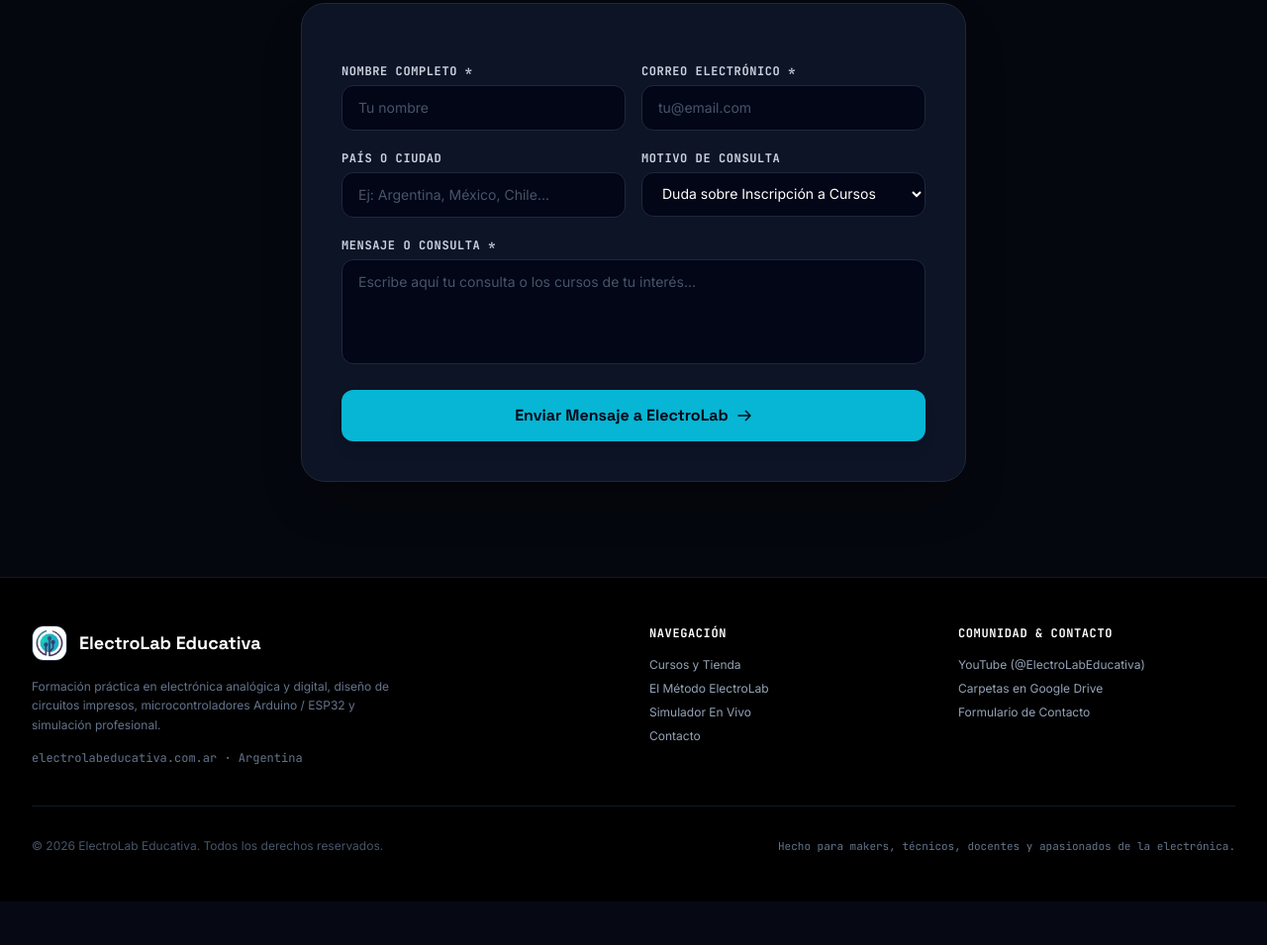
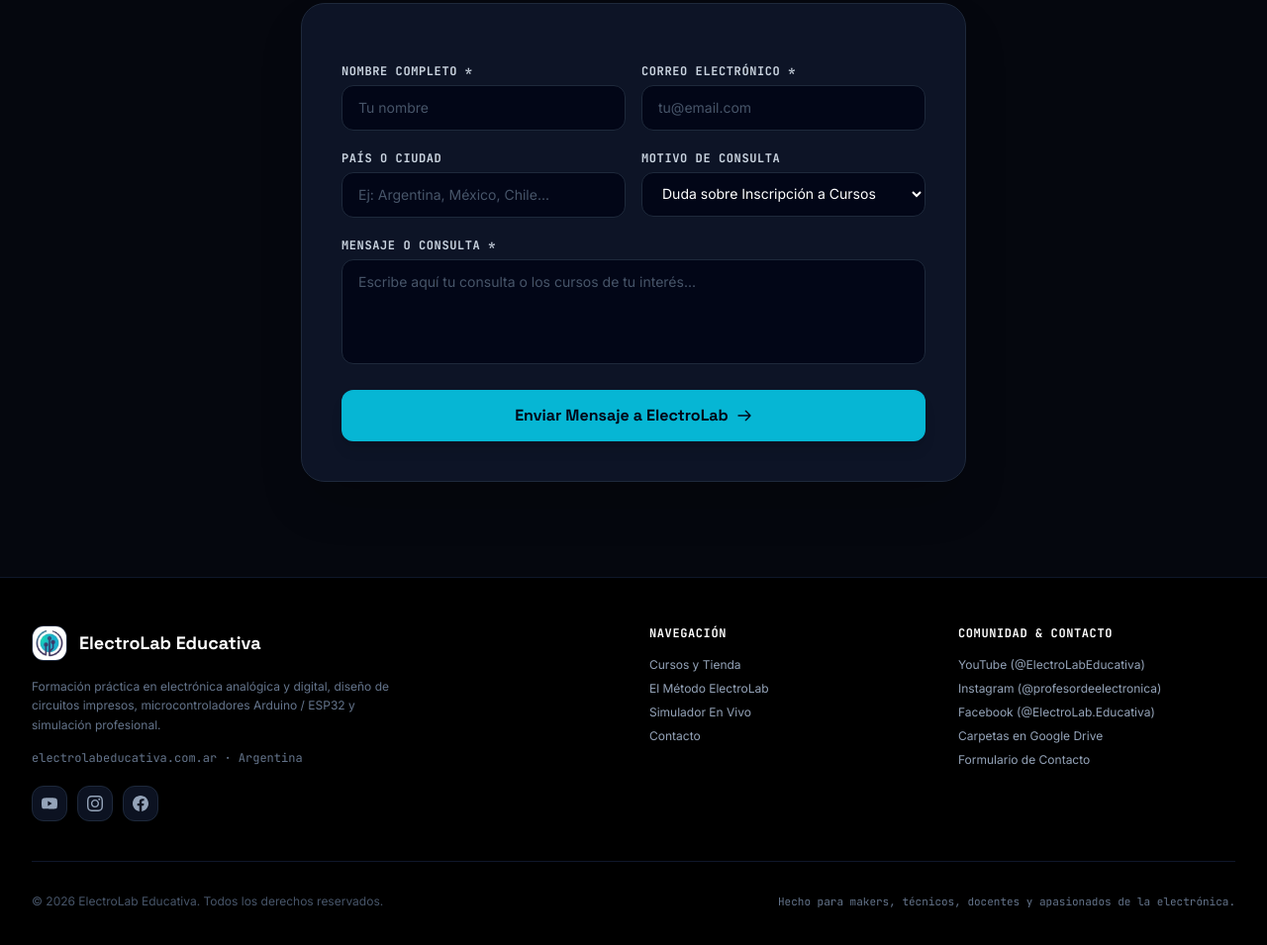
Before and after one commit to argentumcomunicaciones/Web, a plain HTML site: page index.html in a window 1280 px wide. Shown: the part 7520-8475 px from the top of the page at 99% size. Before the commit the page ends 8431 px from the top, so only its background shows below. Drawn offline with nearby package versions, Linux system fonts and the light colour scheme; a script that the page names is missing.

Commit message:
Add files via upload

```diff
--- a/index.html
+++ b/index.html
@@ -729,6 +729,24 @@
           <div class="text-xs text-slate-500 font-mono">
             electrolabeducativa.com.ar · Argentina
           </div>
+          <!-- Redes Sociales Oficiales -->
+          <div class="flex items-center gap-2.5 pt-1">
+            <a href="https://www.youtube.com/@ElectroLabEducativa" target="_blank" rel="noopener noreferrer" class="w-9 h-9 rounded-xl bg-slate-900/80 hover:bg-slate-800 border border-slate-800 hover:border-red-500/50 hover:bg-red-500/10 hover:shadow-[0_0_15px_rgba(239,68,68,0.25)] text-slate-400 hover:text-red-400 flex items-center justify-center transition-all duration-200 group" aria-label="Canal oficial de YouTube de ElectroLab Educativa" title="YouTube: @ElectroLabEducativa">
+              <svg class="w-4 h-4 transition-transform group-hover:scale-110" viewBox="0 0 24 24" fill="currentColor">
+                <path d="M23.498 6.186a3.016 3.016 0 0 0-2.122-2.136C19.505 3.545 12 3.545 12 3.545s-7.505 0-9.377.505A3.017 3.017 0 0 0 .502 6.186C0 8.07 0 12 0 12s0 3.93.502 5.814a3.016 3.016 0 0 0 2.122 2.136c1.871.505 9.376.505 9.376.505s7.505 0 9.377-.505a3.015 3.015 0 0 0 2.122-2.136C24 15.93 24 12 24 12s0-3.93-.502-5.814zM9.545 15.568V8.432L15.818 12l-6.273 3.568z"/>
+              </svg>
+            </a>
+            <a href="https://www.instagram.com/profesordeelectronica/" target="_blank" rel="noopener noreferrer" class="w-9 h-9 rounded-xl bg-slate-900/80 hover:bg-slate-800 border border-slate-800 hover:border-pink-500/50 hover:bg-pink-500/10 hover:shadow-[0_0_15px_rgba(236,72,153,0.25)] text-slate-400 hover:text-pink-400 flex items-center justify-center transition-all duration-200 group" aria-label="Perfil oficial de Instagram de ElectroLab Educativa" title="Instagram: @profesordeelectronica">
+              <svg class="w-4 h-4 transition-transform group-hover:scale-110" viewBox="0 0 24 24" fill="currentColor">
+                <path d="M12 2.163c3.204 0 3.584.012 4.85.07 3.252.148 4.771 1.691 4.919 4.919.058 1.265.069 1.645.069 4.849 0 3.205-.012 3.584-.069 4.849-.149 3.225-1.664 4.771-4.919 4.919-1.266.058-1.644.07-4.85.07-3.204 0-3.584-.012-4.849-.07-3.26-.149-4.771-1.699-4.919-4.92-.058-1.265-.07-1.644-.07-4.849 0-3.204.013-3.583.07-4.849.149-3.227 1.664-4.771 4.919-4.919 1.266-.057 1.645-.069 4.849-.069zm0-2.163c-3.259 0-3.667.014-4.947.072-4.358.2-6.78 2.618-6.98 6.98-.059 1.281-.073 1.689-.073 4.948 0 3.259.014 3.668.072 4.948.2 4.358 2.618 6.78 6.98 6.98 1.281.058 1.689.072 4.948.072 3.259 0 3.668-.014 4.948-.072 4.354-.2 6.782-2.618 6.979-6.98.059-1.28.073-1.689.073-4.948 0-3.259-.014-3.667-.072-4.947-.196-4.354-2.617-6.78-6.979-6.98-1.281-.059-1.69-.073-4.949-.073zm0 5.838c-3.403 0-6.162 2.759-6.162 6.162s2.759 6.163 6.162 6.163 6.162-2.759 6.162-6.163c0-3.403-2.759-6.162-6.162-6.162zm0 10.162c-2.209 0-4-1.79-4-4 0-2.209 1.791-4 4-4s4 1.791 4 4c0 2.21-1.791 4-4 4zm6.406-11.845c-.796 0-1.441.645-1.441 1.44s.645 1.44 1.441 1.44c.795 0 1.439-.645 1.439-1.44s-.644-1.44-1.439-1.44z"/>
+              </svg>
+            </a>
+            <a href="https://www.facebook.com/ElectroLab.Educativa/" target="_blank" rel="noopener noreferrer" class="w-9 h-9 rounded-xl bg-slate-900/80 hover:bg-slate-800 border border-slate-800 hover:border-blue-500/50 hover:bg-blue-500/10 hover:shadow-[0_0_15px_rgba(59,130,246,0.25)] text-slate-400 hover:text-blue-400 flex items-center justify-center transition-all duration-200 group" aria-label="Página oficial de Facebook de ElectroLab Educativa" title="Facebook: ElectroLab.Educativa">
+              <svg class="w-4 h-4 transition-transform group-hover:scale-110" viewBox="0 0 24 24" fill="currentColor">
+                <path d="M24 12.073c0-6.627-5.373-12-12-12s-12 5.373-12 12c0 5.99 4.388 10.954 10.125 11.854v-8.385H7.078v-3.47h3.047V9.43c0-3.007 1.792-4.669 4.533-4.669 1.312 0 2.686.235 2.686.235v2.953H15.83c-1.491 0-1.956.925-1.956 1.874v2.25h3.328l-.532 3.47h-2.796v8.385C19.612 23.027 24 18.062 24 12.073z"/>
+              </svg>
+            </a>
+          </div>
         </div>
 
         <div>
@@ -745,6 +763,8 @@
           <h4 class="text-xs font-mono font-bold text-white uppercase tracking-wider mb-4">Comunidad & Contacto</h4>
           <ul class="space-y-2 text-xs">
             <li><a href="https://www.youtube.com/@ElectroLabEducativa" target="_blank" rel="noopener noreferrer" class="hover:text-red-400 transition-colors flex items-center gap-1.5"><span>YouTube (@ElectroLabEducativa)</span></a></li>
+            <li><a href="https://www.instagram.com/profesordeelectronica/" target="_blank" rel="noopener noreferrer" class="hover:text-pink-400 transition-colors flex items-center gap-1.5"><span>Instagram (@profesordeelectronica)</span></a></li>
+            <li><a href="https://www.facebook.com/ElectroLab.Educativa/" target="_blank" rel="noopener noreferrer" class="hover:text-blue-400 transition-colors flex items-center gap-1.5"><span>Facebook (@ElectroLab.Educativa)</span></a></li>
             <li><a href="./login.html" class="hover:text-cyan-400 transition-colors">Carpetas en Google Drive</a></li>
             <li><a href="#contacto" class="hover:text-cyan-400 transition-colors">Formulario de Contacto</a></li>
           </ul>
```
